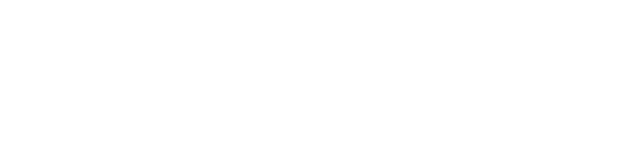
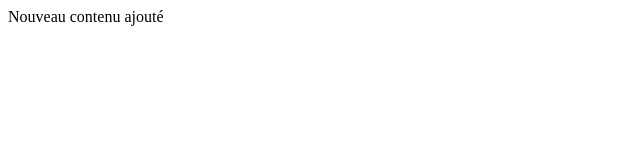
Before and after one commit to bech-code/Examengit, a plain HTML site: page index.html in a window 1280 px wide. Shown: the whole page, without its empty margins (0-640 px from the left). Drawn offline with Linux system fonts and the light colour scheme.

Commit message:
Integration des modifications de exam_branch (squash merge)

```diff
--- a/index.html
+++ b/index.html
@@ -1,2 +1,3 @@
 <!-- page principale -->
 <!-- premier commentaire -->
+<p>Nouveau contenu ajouté</p>
```
Also changed, not shown: file.css (added).
